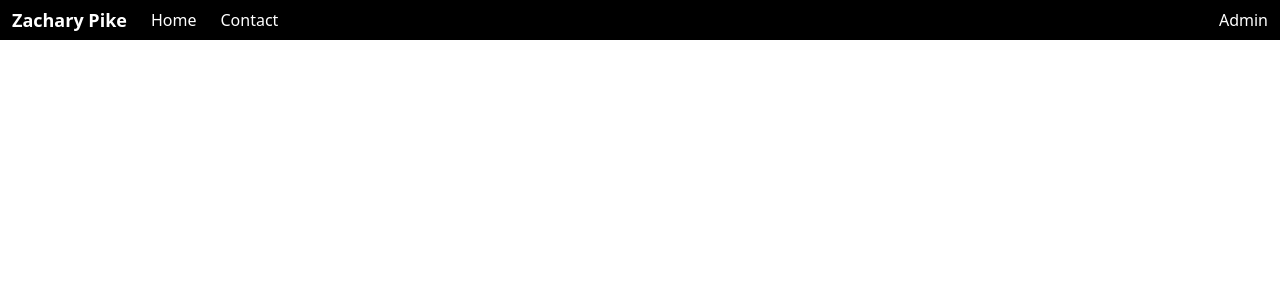
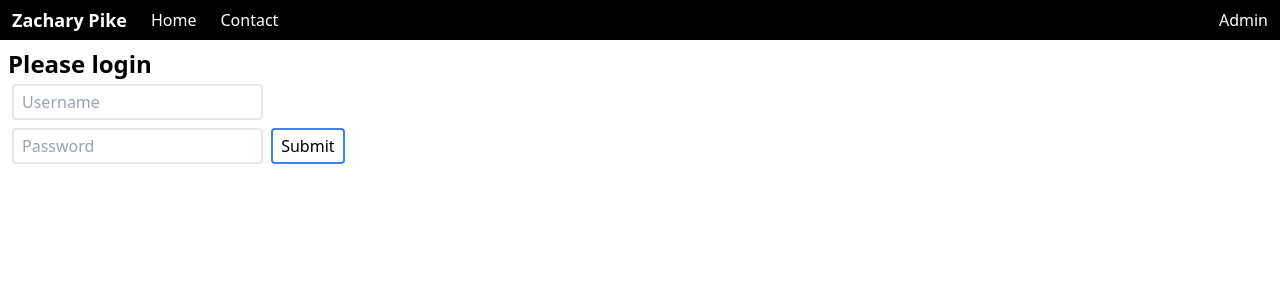
Before and after one commit to zach-pike/new-personal-site, a Svelte app in the folder frontend/: page /admin in a window 1280 px wide. Shown: the top 300 px of the page. Built offline with nearby package versions, Linux system fonts and the light colour scheme.

Commit message:
Added some basic authenication code

```diff
--- a/frontend/src/App.svelte
+++ b/frontend/src/App.svelte
@@ -4,6 +4,7 @@
     import NavBarLink from "./lib/NavBarLink.svelte";
     import NavBarSpacer from "./lib/NavBarSpacer.svelte";
     import Home from "./pages/Home.svelte";
+    import Admin from "./pages/Admin.svelte";
 </script>
 
 <main>
@@ -19,6 +20,8 @@
             <Home />
         </Route>
         <Route path='/contact'></Route>
-        <Route path='/admin'></Route>
+        <Route path='/admin'>
+            <Admin />
+        </Route>
     </Router>
 </main>
--- /dev/null
+++ b/frontend/src/api/index.ts
@@ -0,0 +1,27 @@
+import { writable } from "svelte/store";
+
+export const apiBaseURL = 'https://backend.zpike.net';
+export let accessToken = writable<string>(null);
+
+namespace API {
+    export async function login(username: string, password: string) {
+        let req = await fetch(`${apiBaseURL}/auth/login`, {
+            method: "POST",
+            headers: {
+                "content-type": "application/json"
+            },
+            body: JSON.stringify({
+                username,
+                password
+            })
+        });
+
+        if (!req.ok) throw Error(await req.text());
+
+        let resp = await req.json();
+
+        accessToken.set(resp.accessToken);
+    }
+}
+
+export { API };
--- /dev/null
+++ b/frontend/src/pages/Admin.svelte
@@ -0,0 +1,11 @@
+<script lang="ts">
+    import { API, accessToken } from '../api';
+    import Login from "./Login.svelte";
+</script>
+
+{#if $accessToken == null}
+<Login />
+{:else}
+<!-- Admin page here -->
+<p>logged in</p>
+{/if}
--- /dev/null
+++ b/frontend/src/pages/Login.svelte
@@ -0,0 +1,27 @@
+<!-- Show this page when user authenication is needed -->
+
+<script lang="ts">
+    import { API } from '../api';
+
+    let username: string;
+    let password: string;
+
+    function tryLogin() {
+        try {
+            API.login(username, password);
+        } catch(e) {
+            alert(e.message);
+        }
+    }
+</script>
+
+<div class='m-2'>
+    <p class='font-bold text-2xl'>Please login</p>
+    <form on:submit|preventDefault={tryLogin}>
+        <input type='text' placeholder='Username' bind:value={username}
+               class='border-2 border-solid px-2 py-1 rounded outline-0 focus:border-blue-500 m-1' />
+        <br />
+        <input type='password' placeholder='Password' bind:value={password} class='border-2 border-solid px-2 py-1 rounded outline-0 focus:border-blue-500 m-1' />
+        <input type='submit' class='border-2 border-blue-500 outline-0 px-2 py-1 rounded' />
+    </form>
+</div>
```
Also changed, not shown: 1 other file (tests, documents, lock files or other folders).
